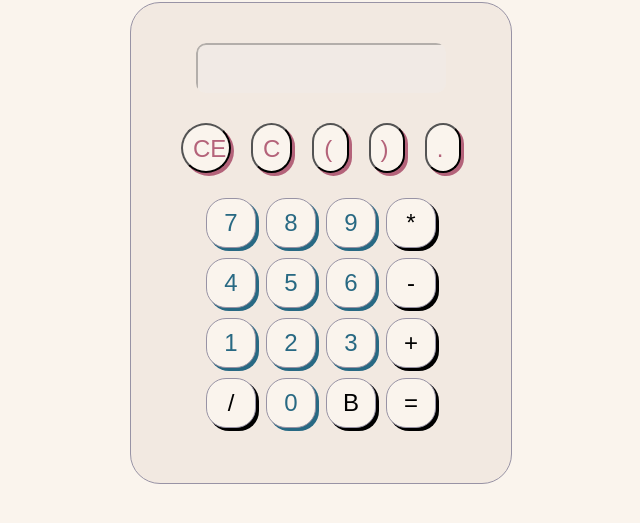
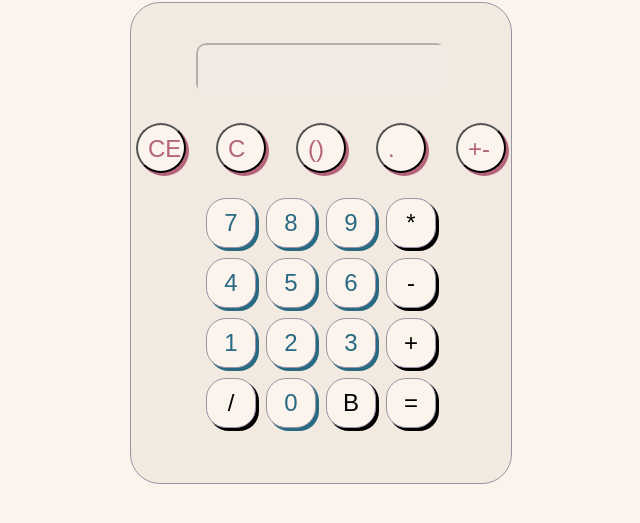
Before and after one commit to dardematheus/jsCalculator, a plain HTML site: page index.html in a window 1280 px wide. Shown: the part 235-758 px from the top of the page, without its empty margins (319-959 px from the left). Drawn offline with Linux system fonts and the light colour scheme.

Commit message:
visual changes Ver.1600

```diff
--- a/index.html
+++ b/index.html
@@ -22,9 +22,9 @@
             <div id="func" class="button-draw-func">
                 <button id="bCE" class="button-draw-function" onclick="clearAll()">CE</button>
                 <button id="bC" class="button-draw-function" onclick="clearInput()">C</button>
-                <button id="bCoisa1" class="button-draw-function" onclick="inArr('(')">(</button>
-                <button id="bCoisa2" class="button-draw-function" onclick="inArr(')')">)</button>
+                <button id="bColchetes" class="button-draw-function" onclick="colchetes()">()</button>
                 <button id="bPonto" class="button-draw-function" onclick="inArr('.')">.</button>
+                <button id="bOperationSwitch" class="button-draw-function" onclick="switchOperation()">+-</button>
             </div>
             <div id="num" class="button-draw-input">
                 <button id="b7" class="button-draw-numbers" onclick="inArr('7')">7</button>
--- a/styles.css
+++ b/styles.css
@@ -64,7 +64,7 @@ body {
     display: flex;
     flex-direction: row;
     justify-content: space-between;
-    width: 100%;
+    width: 130%;
     margin-bottom: 10px;
 }
 
--- a/styles2.css
+++ b/styles2.css
@@ -42,7 +42,7 @@ body {
 
 .input-draw{
     width: 250px;
-    height: 40px;
+    height: 50px;
     margin-bottom: 20px;
     border-radius: 10px;
     font-size: 150%;
@@ -67,7 +67,7 @@ body {
     display: flex;
     flex-direction: row;
     justify-content: space-between;
-    width: 100%;
+    width: 130%;
     margin-bottom: 10px;
 }
 
@@ -84,8 +84,7 @@ body {
     width: 50px;
     height: 50px;
     padding: 10px;
-    border-radius: 40%;
-    border: 1px solid var(--color-border);
+    border-radius: 50px;
     box-shadow: 3px 3px;
     margin: 10px;
     color: var(--color-function-text);
```
